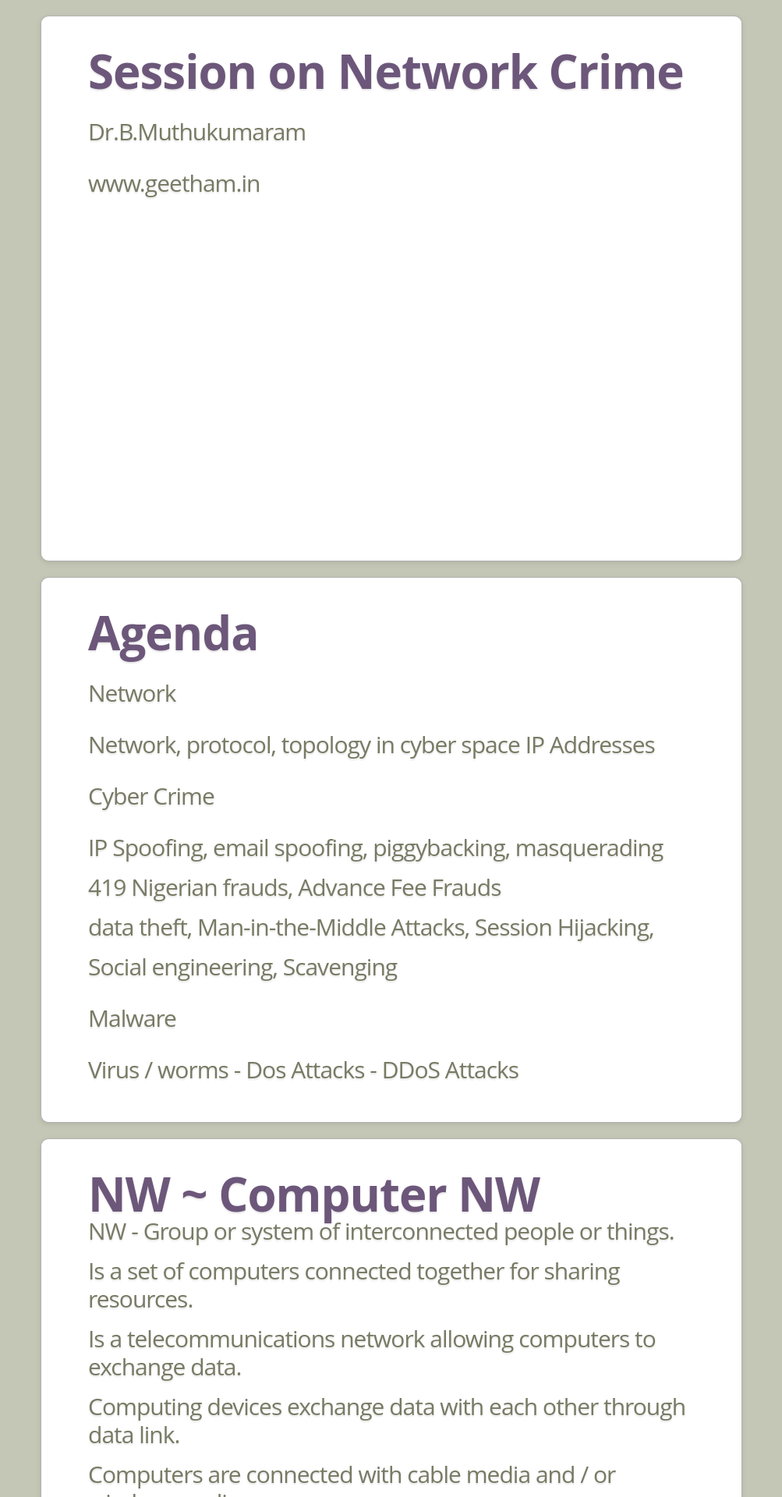
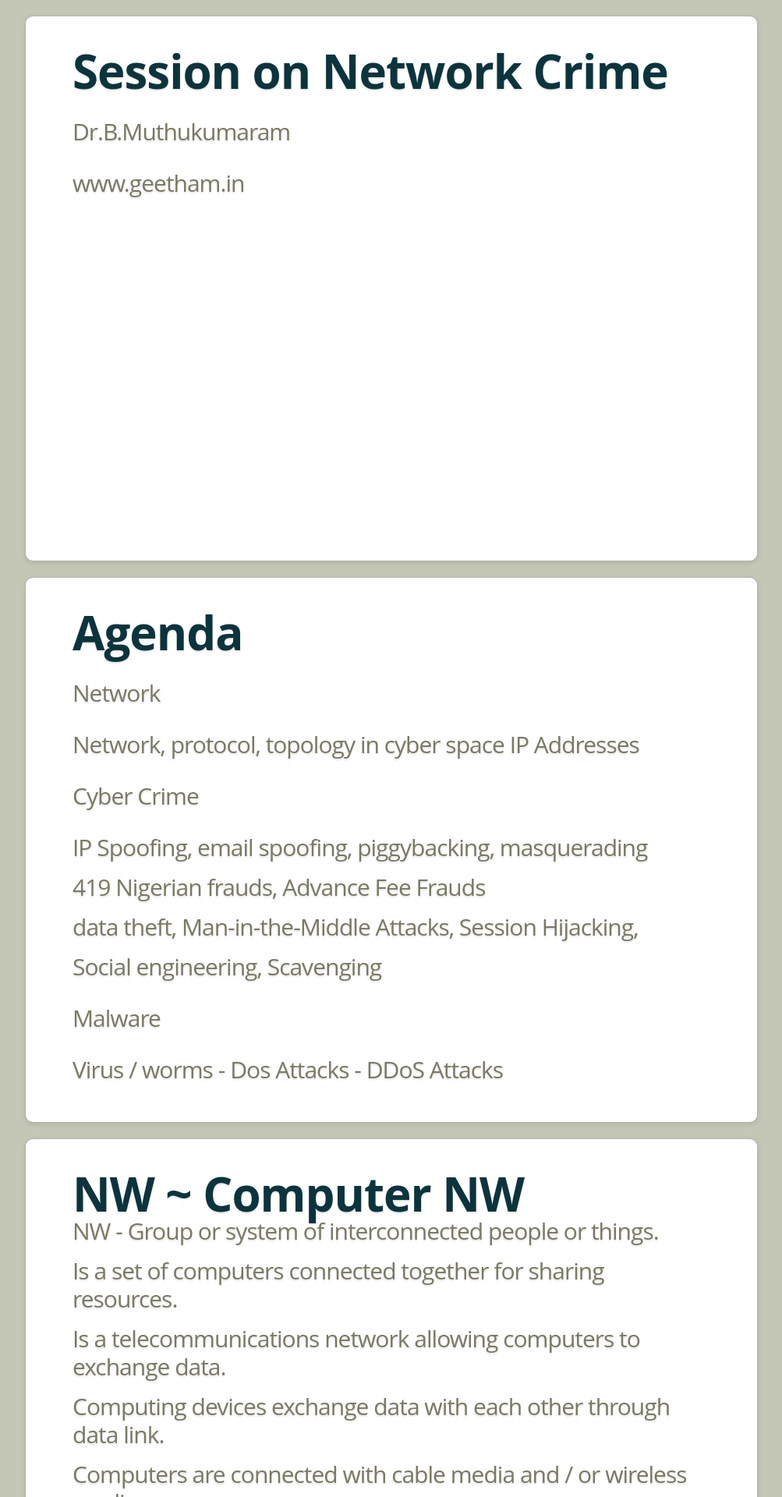
Before and after one commit to profbmuthu/CCrime, a Jekyll site: the page built from print.html, in a window 1280 px wide. Shown: the top 1920 px of the page at 78% size, without its empty margins (138-1141 px from the left). Built offline with Jekyll 4.4.1, drawn with Linux system fonts in a browser that asks for light colours.

Commit message:
Update hekyll.css

```diff
--- a/css/hekyll.css
+++ b/css/hekyll.css
@@ -104,7 +104,7 @@ a:hover {
   background: #e7e8e1; }
 
 h1 {
-  color: #6c577a;
+  color: #0C343D;
   font-weight: bold;
   font-size: 2em; }
 
@@ -153,7 +153,7 @@ h1 {
  */
 .slide {
   display: block;
-  width: 900px;
+  width: 940px;
   height: 700px;
   padding: 40px 60px;
   border-radius: 10px;
```
